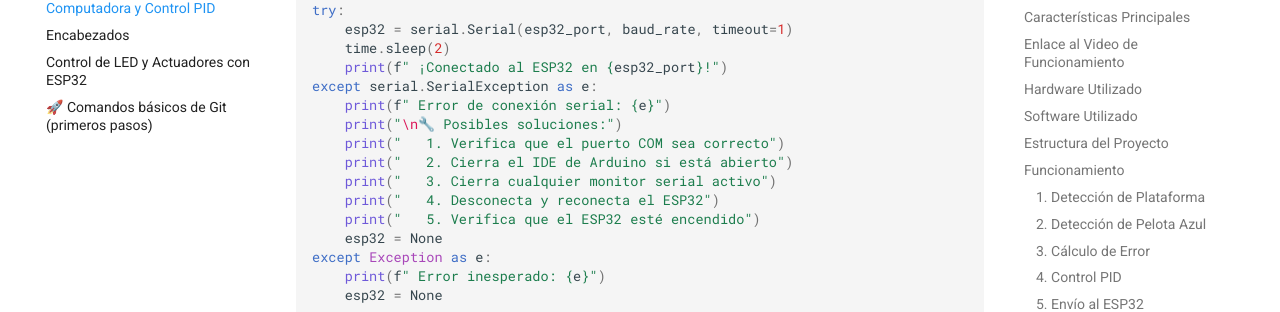
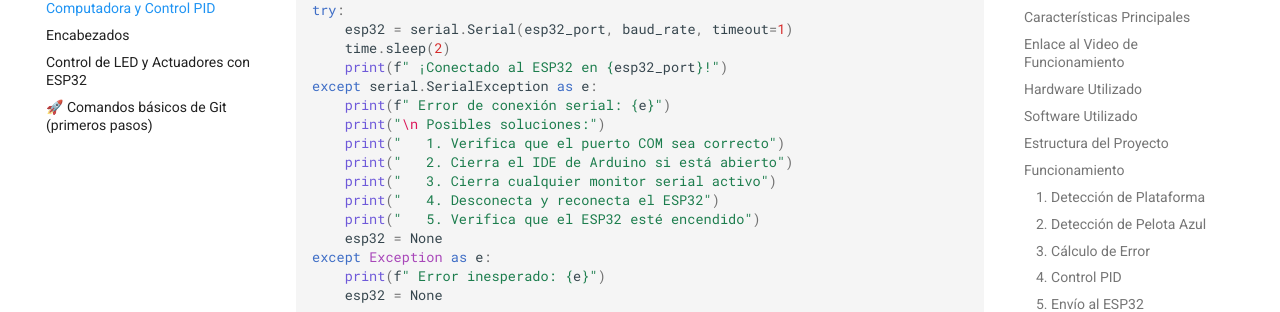
Before and after one commit to Salamanca203279/Portafolio, an MkDocs documentation site: the page built from docs/Robot Balancin.md, in a window 1280 px wide and 900 px high, scrolled down 3959 px. Shown: the part 145-457 px from the top of the window. Built offline with MkDocs 1.6.1 and Material for MkDocs 9.7.7, drawn with Linux system fonts in a browser that asks for light colours.

```diff
--- a/docs/Robot Balancin.md
+++ b/docs/Robot Balancin.md
@@ -168,7 +168,7 @@ try:
     print(f" ¡Conectado al ESP32 en {esp32_port}!")
 except serial.SerialException as e:
     print(f" Error de conexión serial: {e}")
-    print("\n🔧 Posibles soluciones:")
+    print("\n Posibles soluciones:")
     print("   1. Verifica que el puerto COM sea correcto")
     print("   2. Cierra el IDE de Arduino si está abierto")
     print("   3. Cierra cualquier monitor serial activo")
```
